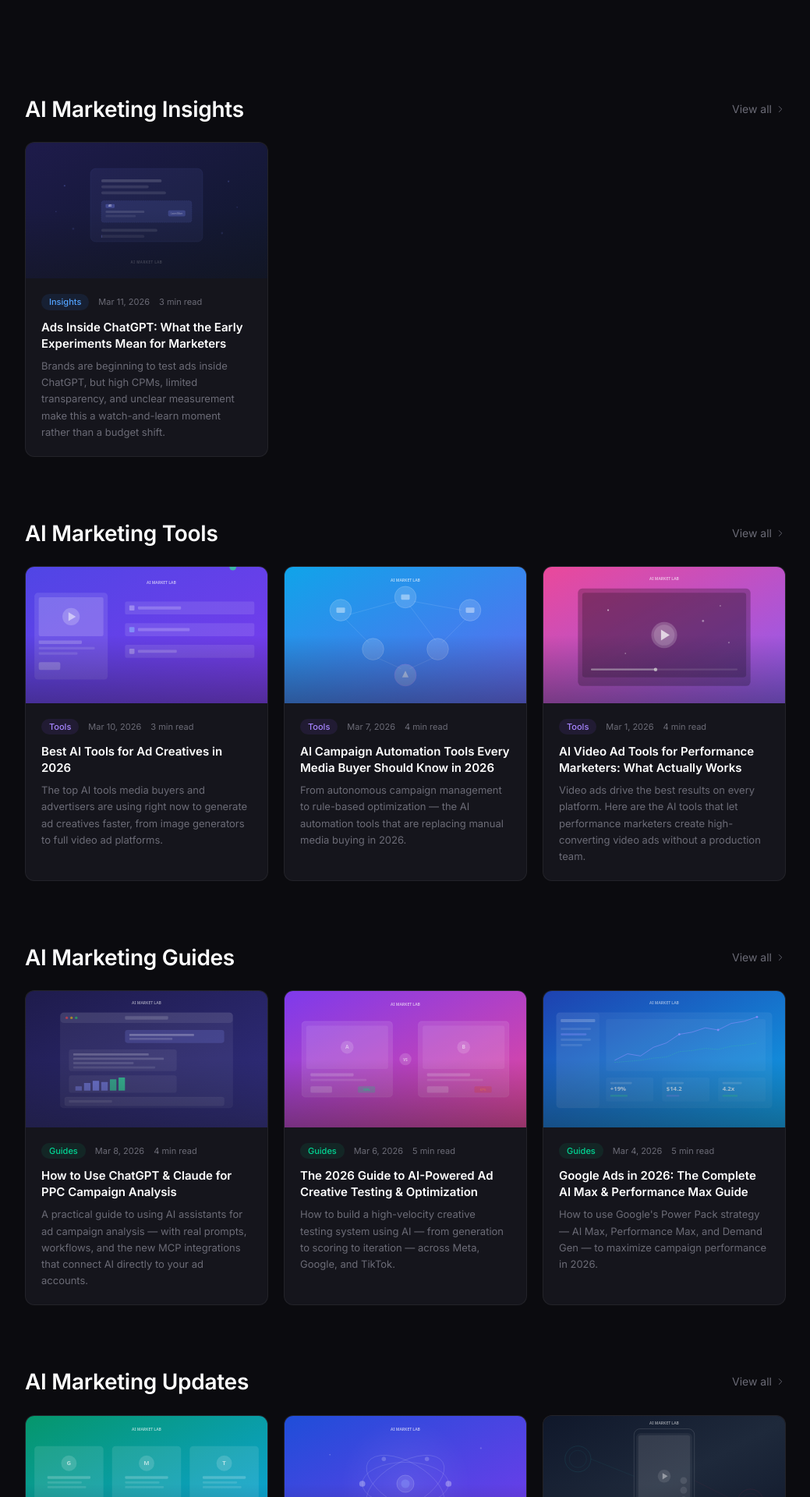
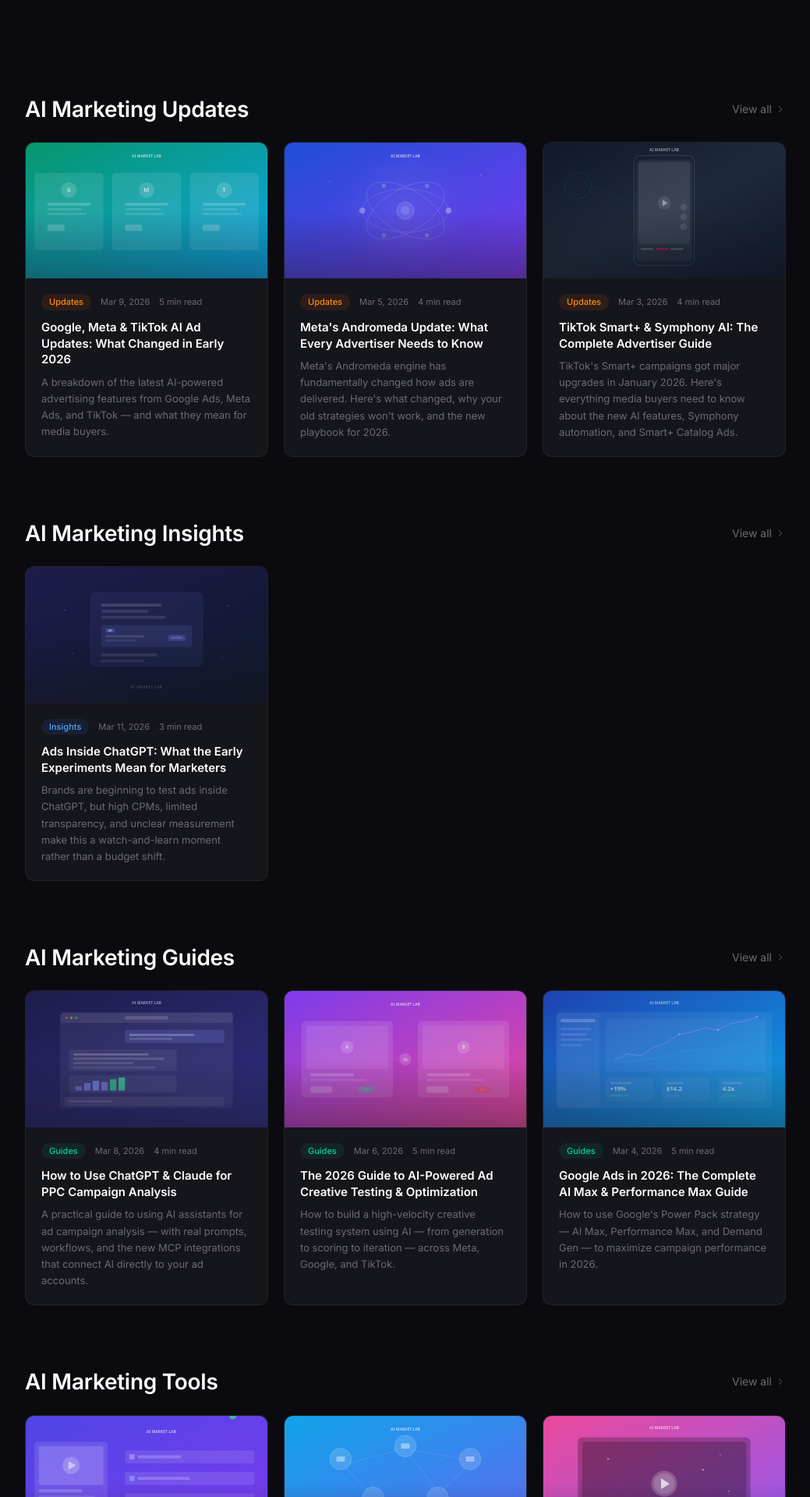
Before and after one commit to shubhamunavane/ai-marketing-lab, a Next.js app: page / in a window 1280 px wide. Shown: the part 560-2480 px from the top of the page at 78% size, without its empty margins (120-1159 px from the left). Built offline with nearby package versions, Linux system fonts and the light colour scheme.

Commit message:
Refactor homepage section order: Updates → Insights → Guides → Tools → Prompts

```diff
--- a/app/page.tsx
+++ b/app/page.tsx
@@ -6,10 +6,10 @@ import HomeHero from "@/components/HomeHero";
 import HomeSection from "@/components/HomeSection";
 
 export default function Home() {
+  const updates = getPostsByCategory("updates").slice(0, 3);
   const insights = getPostsByCategory("insights").slice(0, 3);
+  const guides = getPostsByCategory("guides").slice(0, 3);
   const tools = getPostsByCategory("tools").slice(0, 3);
-  const guides = getPostsByCategory("guides").slice(0, 3);
-  const updates = getPostsByCategory("updates").slice(0, 3);
 
   return (
     <>
@@ -28,22 +28,22 @@ export default function Home() {
       </div>
 
       <div className="mx-auto max-w-5xl px-6 pb-24">
-        {/* AI Marketing Insights */}
-        {insights.length > 0 && (
-          <HomeSection title="AI Marketing Insights" href="/insights" delay={0}>
+        {/* AI Marketing Updates */}
+        {updates.length > 0 && (
+          <HomeSection title="AI Marketing Updates" href="/updates" delay={0}>
             <div className="grid gap-5 sm:grid-cols-2 lg:grid-cols-3">
-              {insights.map((post) => (
+              {updates.map((post) => (
                 <PostCard key={post.slug} {...post} />
               ))}
             </div>
           </HomeSection>
         )}
 
-        {/* AI Tools */}
-        {tools.length > 0 && (
-          <HomeSection title="AI Marketing Tools" href="/insights?category=tools" delay={0.05}>
+        {/* AI Marketing Insights */}
+        {insights.length > 0 && (
+          <HomeSection title="AI Marketing Insights" href="/insights" delay={0.05}>
             <div className="grid gap-5 sm:grid-cols-2 lg:grid-cols-3">
-              {tools.map((post) => (
+              {insights.map((post) => (
                 <PostCard key={post.slug} {...post} />
               ))}
             </div>
@@ -61,16 +61,44 @@ export default function Home() {
           </HomeSection>
         )}
 
-        {/* AI Marketing Updates */}
-        {updates.length > 0 && (
-          <HomeSection title="AI Marketing Updates" href="/updates" delay={0.15}>
+        {/* AI Marketing Tools */}
+        {tools.length > 0 && (
+          <HomeSection title="AI Marketing Tools" href="/insights?category=tools" delay={0.15}>
             <div className="grid gap-5 sm:grid-cols-2 lg:grid-cols-3">
-              {updates.map((post) => (
+              {tools.map((post) => (
                 <PostCard key={post.slug} {...post} />
               ))}
             </div>
           </HomeSection>
         )}
+
+        {/* AI Marketing Prompts */}
+        <HomeSection title="AI Marketing Prompts" href="/prompts" delay={0.2}>
+          <div className="rounded-xl border border-[var(--color-border)] bg-[var(--color-card)] p-8">
+            <p className="mb-4 max-w-lg text-sm leading-relaxed text-[var(--color-muted)]">
+              Copy-paste ready AI prompts for ad creatives, media buying,
+              copywriting, landing pages, video ads, and more.
+            </p>
+            <Link
+              href="/prompts"
+              className="inline-flex items-center gap-1.5 rounded-lg bg-[var(--color-accent)] px-4 py-2 text-sm font-medium text-white transition-opacity hover:opacity-90"
+            >
+              Browse Prompts
+              <svg
+                width="14"
+                height="14"
+                viewBox="0 0 24 24"
+                fill="none"
+                stroke="currentColor"
+                strokeWidth="1.5"
+                strokeLinecap="round"
+                strokeLinejoin="round"
+              >
+                <polyline points="9 18 15 12 9 6" />
+              </svg>
+            </Link>
+          </div>
+        </HomeSection>
 
         {/* Newsletter */}
         <div className="mt-20">
```
